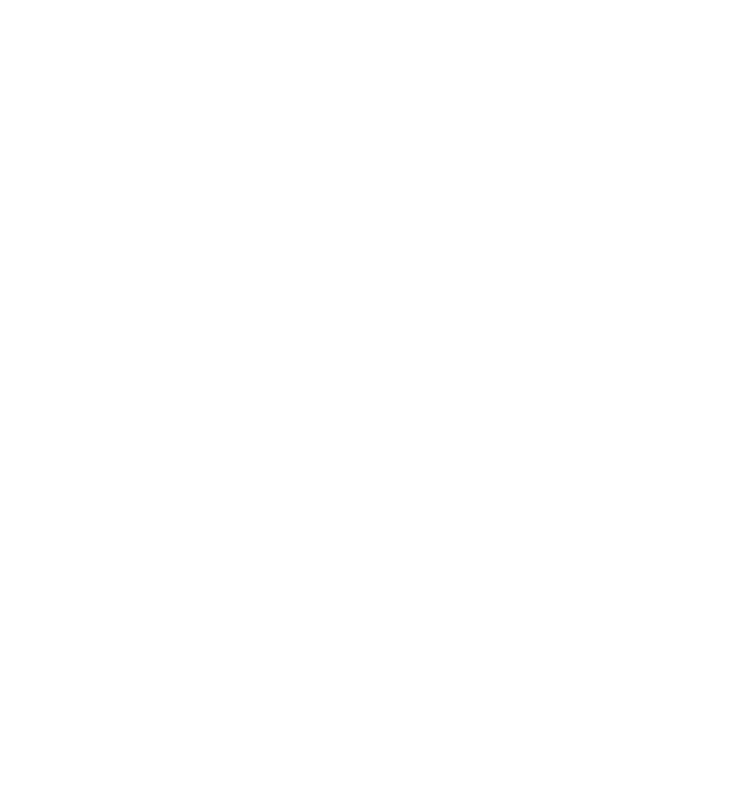
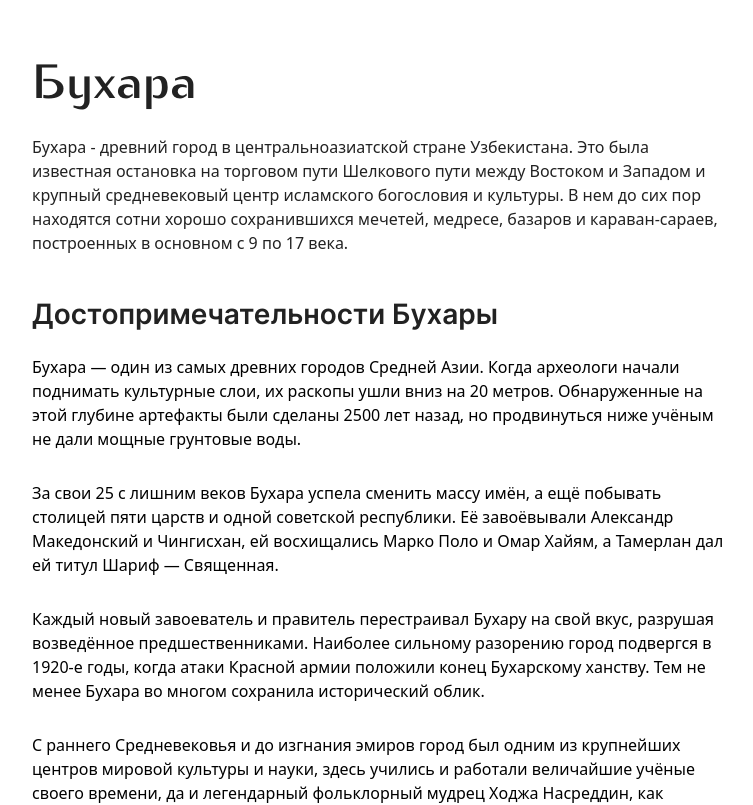
Before and after one commit to Mohammadxoja2005/creativetravel, a React (Create React App) app: page /tour in a window 1280 px wide. Before the commit this address had no page. Shown: the part 880-1685 px from the top of the page, without its empty margins (258-1011 px from the left). Before the commit the page ends 800 px from the top, so only its background shows below. Built offline with nearby package versions, Linux system fonts and the light colour scheme.

Commit message:
added tour page

```diff
--- a/src/data/data.ts
+++ b/src/data/data.ts
@@ -32,3 +32,27 @@
         content: 'Корпоративным клиентом нашей компании, может быть ваша организация, сотрудники вашей компании, а также ваши бизнес - партнеры и заказчики.'
     },
 ]
+
+export const tourContent: Array<{ id: number, content: string }> = [
+    {
+        id: 1,
+        content: "Бухара — один из самых древних городов Средней Азии. Когда археологи начали поднимать культурные слои, их раскопы ушли вниз на 20 метров. Обнаруженные на этой глубине артефакты были сделаны 2500 лет назад, но продвинуться ниже учёным не дали мощные грунтовые воды."
+    },
+    {
+        id: 2,
+        content: "За свои 25 с лишним веков Бухара успела сменить массу имён, а ещё побывать столицей пяти царств и одной советской республики. Её завоёвывали Александр Македонский и Чингисхан, ей восхищались Марко Поло и Омар Хайям, а Тамерлан дал ей титул Шариф — Священная."
+    },
+    {
+        id: 3,
+        content: "Каждый новый завоеватель и правитель перестраивал Бухару на свой вкус, разрушая возведённое предшественниками. Наиболее сильному разорению город подвергся в 1920-е годы, когда атаки Красной армии положили конец Бухарскому ханству. Тем не менее Бухара во многом сохранила исторический облик."
+    },
+    {
+        id: 4,
+        content: "С раннего Средневековья и до изгнания эмиров город был одним из крупнейших центров мировой культуры и науки, здесь учились и работали величайшие учёные своего времени, да и легендарный фольклорный мудрец Ходжа Насреддин, как полагают, родом был именно из Бухары. В историческом центре так много памятников архитектуры и истории, что его смело можно считать одним большим музеем под открытым небом. А в 2020 году Бухару выбрали официальной столицей исламской культуры."
+    },
+
+    {
+        id: 5,
+        content: "Сегодня здесь более 140 архитектурных памятников, которые расположены в шахристане вокруг крепости Арк."
+    },
+]
--- /dev/null
+++ b/src/pages/tour/components/excursion/index.module.scss
@@ -0,0 +1,69 @@
+.exc {
+  width: 100%;
+  max-width: 1440px;
+  margin: auto;
+  margin-bottom: 165px;
+  margin-top: 50px;
+}
+
+.exc_container {
+  width: 100%;
+  max-width: 1280px;
+  margin: auto;
+  display: flex;
+  flex-direction: column;
+}
+
+.exc_img {
+  width: 100%;
+  height: 713px;
+  background-color: black;
+  border-radius: 20px;
+  margin-bottom: 50px;
+}
+
+.exc_info_con {
+  width: 100%;
+  max-width: 700px;
+  margin: auto;
+}
+
+.exc_name_con {
+  display: flex;
+  flex-direction: column;
+  margin-bottom: 38px;
+}
+
+.exc_name {
+  font-size: 48px;
+  font-weight: 700;
+  font-family: cur-bold;
+  color: #222;
+  margin-bottom: 20px;
+}
+
+.exc_name_des {
+  font-size: 16px;
+  color: inter-regular;
+  font-weight: 400;
+  color: #222;
+}
+
+.exc_des_con {
+  display: flex;
+  flex-direction: column;
+  gap: 20px;
+}
+
+.exc_des_title {
+  font-size: 28px;
+  font-weight: 600;
+  font-family: inter-semibold;
+  color: #222;
+}
+
+.exc_des {
+  display: flex;
+  flex-direction: column;
+  gap: 30px;
+}
--- /dev/null
+++ b/src/pages/tour/components/excursion/index.tsx
@@ -0,0 +1,43 @@
+import React, { FC } from 'react';
+// styles
+import styles from "./index.module.scss";
+// data
+import { tourContent } from '../../../../data/data';
+
+const EXCURSION: FC = () => {
+    return (
+        <section className={styles.exc}>
+            <div className={styles.exc_container} >
+                <div className={styles.exc_img}>
+
+                </div>
+                <div className={styles.exc_info_con} >
+                    <div className={styles.exc_name_con}>
+                        <h1 className={styles.exc_name}>
+                            Бухара
+                        </h1>
+                        <p className={styles.exc_name_des}>
+                            Бухара - древний город в центральноазиатской стране Узбекистана. Это была известная остановка на торговом пути Шелкового пути между Востоком и Западом и крупный средневековый центр исламского богословия и культуры. В нем до сих пор находятся сотни хорошо сохранившихся мечетей, медресе, базаров и караван-сараев, построенных в основном с 9 по 17 века.
+                        </p>
+                    </div>
+
+                    <div className={styles.exc_des_con}>
+                        <h2 className={styles.exc_des_title}>Достопримечательности Бухары</h2>
+
+                        <div className={styles.exc_des}>
+                            {tourContent.map((tour) => {
+                                return (
+                                    <p key={tour.id} className={styles.exc_des_content}>{tour.content}</p>
+                                )
+                            })}
+                        </div>
+
+                    </div>
+                </div>
+
+            </div>
+        </section>
+    )
+}
+
+export default EXCURSION
--- /dev/null
+++ b/src/pages/tour/indext.tsx
@@ -0,0 +1,20 @@
+import React, { FC, Fragment } from 'react'
+// styles
+import styles from "./index.module.scss";
+// layouts
+import HEADER from '../../layouts/header';
+import FOOTER from '../../layouts/footer';
+// components
+import EXCURSION from './components/excursion';
+
+const TOUR: FC = () => {
+    return (
+        <Fragment>
+            <HEADER />
+            <EXCURSION />
+            <FOOTER />
+        </Fragment>
+    )
+}
+
+export default TOUR;
--- a/src/routes/route.tsx
+++ b/src/routes/route.tsx
@@ -2,6 +2,7 @@
 // pages
 import MAIN from "../pages/main";
 import ABOUT from "../pages/about";
+import TOUR from "../pages/tour/indext";
 
 export const routes = createBrowserRouter([
     {
@@ -12,4 +13,8 @@
         path: "/about",
         element: <ABOUT />
     },
+    {
+        path: "/tour",
+        element: <TOUR />
+    },
 ])
```
Also changed, not shown: src/pages/tour/index.module.scss (added).
